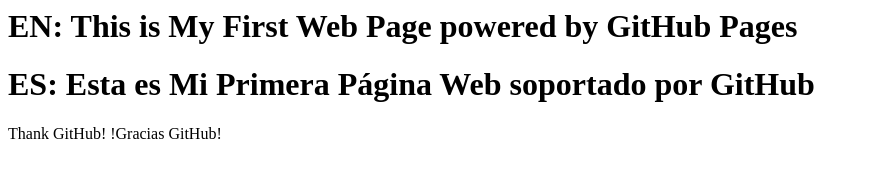
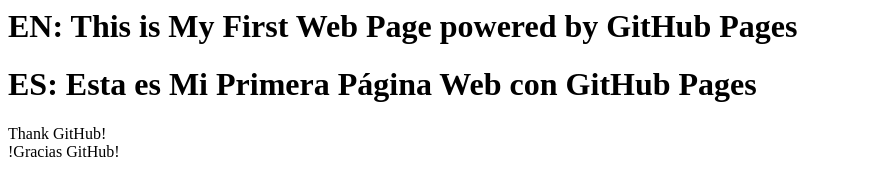
Before and after one commit to jseguray/myFirstRepo, a plain HTML site: page index.html in a window 1280 px wide. Shown: the whole page, without its empty margins (0-869 px from the left). Drawn offline with Linux system fonts and the light colour scheme.

Commit message:
Se agregó un BR

```diff
--- a/index.html
+++ b/index.html
@@ -1,7 +1,8 @@
 <html>
   <h1>EN: This is My First Web Page powered by GitHub Pages</h1>
-  <h1>ES: Esta es Mi Primera Página Web soportado por GitHub</h1>
+  <h1>ES: Esta es Mi Primera Página Web con GitHub Pages</h1>
 
   Thank GitHub!
+  </br>
   !Gracias GitHub!
 </html>
```
